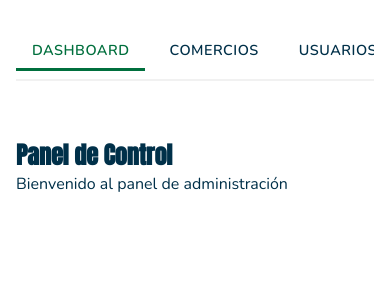
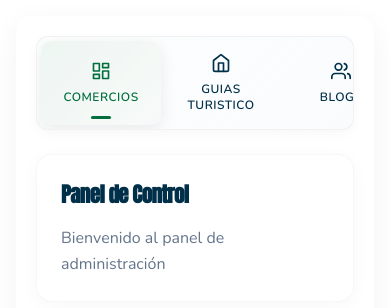
Before and after one commit to gacenoinspira/gacenoinspira, a Next.js app: page /admin in a window 390 px wide. Shown: the top 308 px of the page. Built offline with nearby package versions, Linux system fonts and the light colour scheme.

Commit message:
feat: create admin UI component with tabbed navigation and responsive styles

```diff
--- a/src/app/admin/ui-admin.module.css
+++ b/src/app/admin/ui-admin.module.css
@@ -1,55 +1,235 @@
 .tabsContainer {
   max-width: 100%;
   margin: 2rem auto;
-  padding: 0 1rem;
+  padding: 2rem;
+  background: #fff;
+  border-radius: 20px;
+  box-shadow: 0 8px 30px rgba(0, 0, 0, 0.05);
+  overflow: hidden;
+  position: relative;
+  z-index: 1;
 }
 
 .tabsHeader {
+  position: relative;
   display: flex;
-  border-bottom: 2px solid var(--color-acento);
-  margin-bottom: 2rem;
-  gap: 0.5rem;
+  background: rgba(241, 245, 249, 0.6);
+  padding: 6px;
+  border-radius: 14px;
+  margin: 0 0 2.5rem;
+  backdrop-filter: blur(8px);
+  border: 1px solid rgba(0, 0, 0, 0.03);
+  box-shadow: 0 4px 12px rgba(0, 0, 0, 0.03);
+  position: relative;
+  z-index: 1;
+  overflow: hidden;
+}
+
+.tabsHeader::before {
+  content: '';
+  position: absolute;
+  top: 0;
+  left: 0;
+  right: 0;
+  bottom: 0;
+  background: linear-gradient(135deg, rgba(255, 255, 255, 0.8), rgba(255, 255, 255, 0.4));
+  z-index: -1;
+  border-radius: 12px;
 }
 
 .tabButton {
-  padding: 0.75rem 1.5rem;
-  font-size: 1rem;
+  flex: 1;
+  padding: 1rem 1.5rem;
+  font-size: 0.95rem;
   font-weight: 600;
   color: var(--color-texto);
   background: none;
   border: none;
-  border-bottom: 3px solid transparent;
+  border-radius: 10px;
   cursor: pointer;
-  transition: all 0.3s ease;
+  transition: all 0.4s cubic-bezier(0.4, 0, 0.2, 1);
   position: relative;
   font-family: var(--font-nunito);
   text-transform: uppercase;
   letter-spacing: 0.5px;
+  display: flex;
+  flex-direction: column;
+  align-items: center;
+  justify-content: center;
+  z-index: 1;
+  overflow: hidden;
+  gap: 8px;
+  min-height: 64px;
+}
+
+.tabButton .icon {
+  display: flex;
+  align-items: center;
+  justify-content: center;
+  width: 24px;
+  height: 24px;
+  transition: all 0.3s ease;
+}
+
+.tabButton .label {
+  font-size: 0.8rem;
+  font-weight: 600;
+  letter-spacing: 0.5px;
+  transition: all 0.3s ease;
+}
+
+.tabButton .activeIndicator {
+  position: absolute;
+  bottom: 6px;
+  left: 50%;
+  transform: translateX(-50%) scaleX(0);
+  width: 20px;
+  height: 3px;
+  background: var(--color-principal);
+  border-radius: 3px;
+  transition: all 0.3s cubic-bezier(0.4, 0, 0.2, 1);
+  opacity: 0;
 }
 
 .tabButton:hover {
   color: var(--color-principal);
+  transform: translateY(-2px);
+}
+
+.tabButton:hover .icon {
+  transform: scale(1.1);
 }
 
 .tabButton.active {
   color: var(--color-principal);
-  border-bottom-color: var(--color-principal);
+  background: rgba(255, 255, 255, 0.9);
+  box-shadow: 0 4px 16px rgba(0, 0, 0, 0.08);
+  transform: translateY(0);
+}
+
+.tabButton.active .activeIndicator {
+  transform: translateX(-50%) scaleX(1);
+  opacity: 1;
+  background: var(--color-principal);
 }
 
 .tabContent {
-  padding: 1.5rem 0;
+  position: relative;
+  padding: 0 0.5rem 1rem;
+  animation: fadeIn 0.4s cubic-bezier(0.4, 0, 0.2, 1);
+  min-height: 200px;
 }
 
+.contentWrapper {
+  position: relative;
+  width: 100%;
+}
+
+.tabPanel {
+  background: #fff;
+  padding: 2rem;
+  border-radius: 16px;
+  box-shadow: 0 4px 20px rgba(0, 0, 0, 0.03);
+  border: 1px solid rgba(0, 0, 0, 0.03);
+  transition: all 0.3s cubic-bezier(0.4, 0, 0.2, 1);
+}
+
+.tabPanel h2 {
+  color: var(--color-texto);
+  margin-bottom: 1rem;
+  font-size: 1.5rem;
+  font-weight: 700;
+  font-family: var(--font-anton);
+  letter-spacing: -0.5px;
+}
+
+.tabPanel p {
+  color: #64748b;
+  line-height: 1.6;
+  margin: 0;
+}
+
+@keyframes fadeIn {
+  from {
+    opacity: 0;
+    transform: translateY(10px);
+  }
+  to {
+    opacity: 1;
+    transform: translateY(0);
+  }
+}
+
+/* Responsive adjustments */
 @media (max-width: 768px) {
+  .tabsContainer {
+    padding: 1.25rem;
+    border-radius: 16px;
+    margin: 1rem;
+    width: calc(100% - 2rem);
+  }
+
   .tabsHeader {
+    margin: 0 0 1.5rem;
+    border-radius: 12px;
+    padding: 4px;
     overflow-x: auto;
-    padding-bottom: 0.5rem;
-    -webkit-overflow-scrolling: touch;
+    scrollbar-width: none;
+    -ms-overflow-style: none;
+  }
+
+  .tabsHeader::-webkit-scrollbar {
+    display: none;
   }
 
   .tabButton {
-    white-space: nowrap;
-    padding: 0.5rem 1rem;
-    font-size: 0.9rem;
+    padding: 0.75rem 0.5rem;
+    font-size: 0.8rem;
+    min-width: 120px;
+    min-height: 60px;
+  }
+
+  .tabButton .icon {
+    width: 20px;
+    height: 20px;
+  }
+
+  .tabButton .label {
+    font-size: 0.75rem;
+  }
+
+  .tabContent {
+    padding: 0 0 0.5rem;
+  }
+
+  .tabPanel {
+    padding: 1.5rem;
+  }
+
+  .tabPanel h2 {
+    font-size: 1.3rem;
   }
 }
+
+/* Add a subtle glow effect on active tab */
+.tabButton.active::after {
+  content: '';
+  position: absolute;
+  top: -4px;
+  left: -4px;
+  right: -4px;
+  bottom: -4px;
+  background: linear-gradient(135deg,
+    rgba(0, 111, 61, 0.1),
+    rgba(0, 111, 61, 0.05)
+  );
+  z-index: -1;
+  border-radius: 14px;
+  animation: pulse 2s infinite;
+}
+
+@keyframes pulse {
+  0% { opacity: 0.6; }
+  50% { opacity: 0.9; }
+  100% { opacity: 0.6; }
+}
--- a/src/app/admin/ui-admin.tsx
+++ b/src/app/admin/ui-admin.tsx
@@ -2,6 +2,85 @@
 
 import React, { useState } from "react";
 import styles from "./ui-admin.module.css";
+
+// Icons (you can replace these with your actual icon components)
+const DashboardIcon = () => (
+  <svg
+    xmlns="http://www.w3.org/2000/svg"
+    width="20"
+    height="20"
+    viewBox="0 0 24 24"
+    fill="none"
+    stroke="currentColor"
+    strokeWidth="2"
+    strokeLinecap="round"
+    strokeLinejoin="round"
+  >
+    <rect x="3" y="3" width="7" height="9"></rect>
+    <rect x="14" y="3" width="7" height="5"></rect>
+    <rect x="14" y="12" width="7" height="9"></rect>
+    <rect x="3" y="16" width="7" height="5"></rect>
+  </svg>
+);
+
+const StoreIcon = () => (
+  <svg
+    xmlns="http://www.w3.org/2000/svg"
+    width="20"
+    height="20"
+    viewBox="0 0 24 24"
+    fill="none"
+    stroke="currentColor"
+    strokeWidth="2"
+    strokeLinecap="round"
+    strokeLinejoin="round"
+  >
+    <path d="M3 9l9-7 9 7v11a2 2 0 0 1-2 2H5a2 2 0 0 1-2-2z"></path>
+    <polyline points="9 22 9 12 15 12 15 22"></polyline>
+  </svg>
+);
+
+const UsersIcon = () => (
+  <svg
+    xmlns="http://www.w3.org/2000/svg"
+    width="20"
+    height="20"
+    viewBox="0 0 24 24"
+    fill="none"
+    stroke="currentColor"
+    strokeWidth="2"
+    strokeLinecap="round"
+    strokeLinejoin="round"
+  >
+    <path d="M17 21v-2a4 4 0 0 0-4-4H5a4 4 0 0 0-4 4v2"></path>
+    <circle cx="9" cy="7" r="4"></circle>
+    <path d="M23 21v-2a4 4 0 0 0-3-3.87"></path>
+    <path d="M16 3.13a4 4 0 0 1 0 7.75"></path>
+  </svg>
+);
+
+const TabButton = ({
+  active,
+  onClick,
+  icon: Icon,
+  children,
+}: {
+  active: boolean;
+  onClick: () => void;
+  icon: React.ComponentType<{ className?: string }>;
+  children: React.ReactNode;
+}) => (
+  <button
+    className={`${styles.tabButton} ${active ? styles.active : ""}`}
+    onClick={onClick}
+  >
+    <span className={styles.icon}>
+      <Icon />
+    </span>
+    <span className={styles.label}>{children}</span>
+    <span className={styles.activeIndicator}></span>
+  </button>
+);
 
 export const UiAdmin = () => {
   const [activeTab, setActiveTab] = useState("dashboard");
@@ -9,54 +88,55 @@ export const UiAdmin = () => {
   return (
     <div className={styles.tabsContainer}>
       <div className={styles.tabsHeader}>
-        <button
-          className={`${styles.tabButton} ${
-            activeTab === "dashboard" ? styles.active : ""
-          }`}
+        <TabButton
+          active={activeTab === "dashboard"}
           onClick={() => setActiveTab("dashboard")}
-        >
-          Dashboard
-        </button>
-        <button
-          className={`${styles.tabButton} ${
-            activeTab === "comercios" ? styles.active : ""
-          }`}
-          onClick={() => setActiveTab("comercios")}
+          icon={DashboardIcon}
         >
           Comercios
-        </button>
-        <button
-          className={`${styles.tabButton} ${
-            activeTab === "usuarios" ? styles.active : ""
-          }`}
+        </TabButton>
+
+        <TabButton
+          active={activeTab === "comercios"}
+          onClick={() => setActiveTab("comercios")}
+          icon={StoreIcon}
+        >
+          Guias turistico
+        </TabButton>
+
+        <TabButton
+          active={activeTab === "usuarios"}
           onClick={() => setActiveTab("usuarios")}
+          icon={UsersIcon}
         >
-          Usuarios
-        </button>
+          Blogs
+        </TabButton>
       </div>
 
       <div className={styles.tabContent}>
+        <div className={styles.contentWrapper}>
           {activeTab === "dashboard" && (
-          <div>
+            <div className={styles.tabPanel}>
               <h2>Panel de Control</h2>
               <p>Bienvenido al panel de administración</p>
             </div>
           )}
 
           {activeTab === "comercios" && (
-          <div>
+            <div className={styles.tabPanel}>
               <h2>Gestión de Comercios</h2>
               <p>Administra los comercios registrados</p>
             </div>
           )}
 
           {activeTab === "usuarios" && (
-          <div>
+            <div className={styles.tabPanel}>
               <h2>Gestión de Usuarios</h2>
               <p>Administra los usuarios del sistema</p>
             </div>
           )}
         </div>
       </div>
+    </div>
   );
 };
```
Lines whose indentation alone changed are shown as unchanged.
